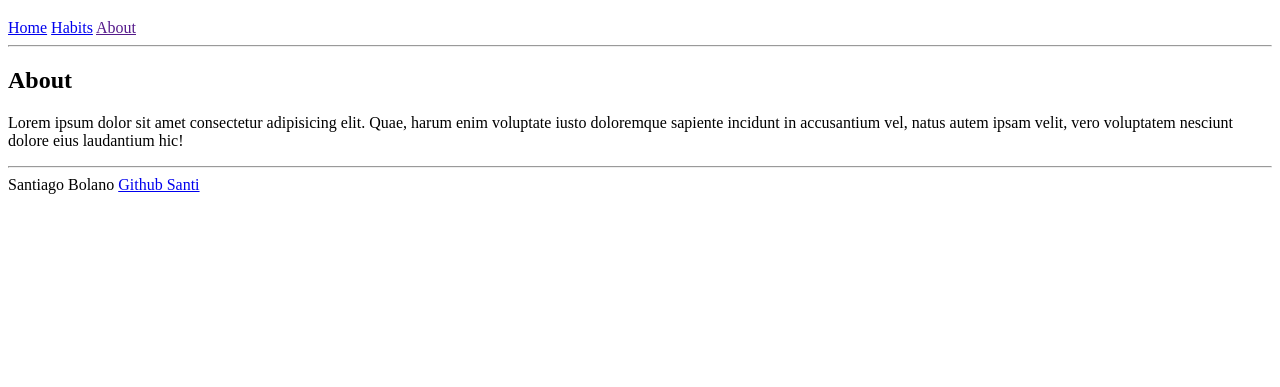
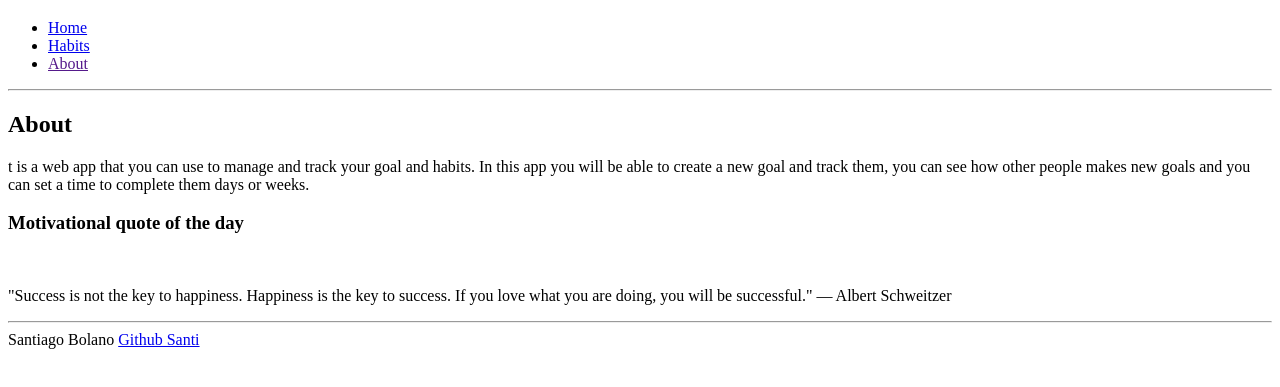
Before and after one commit to santiago28b/startup, a plain HTML site: page startup-html/about.html in a window 1280 px wide. Shown: the part 61-448 px from the top of the page. Drawn offline with Linux system fonts and the light colour scheme.

Commit message:
completed about with api of motiv quote and eveything should be working just fine

```diff
--- a/startup-html/about.html
+++ b/startup-html/about.html
@@ -8,15 +8,22 @@
 <body>
     <header>
         <h1>Habit Tracker 2024</h1>
-        <a href="index.html">Home</a>
-        <a href="habits.html">Habits</a>
-        <a href="">About</a>
+        <nav>
+            <ul>
+       <li><a href="index.html">Home</a></li>
+       <li><a href="habits.html">Habits</a></li>
+        <li><a href="">About</a></li>
+    </ul>
+    </nav>
         <hr>
        </header>
        <main>
         <h2>About</h2>
-        <p>Lorem ipsum dolor sit amet consectetur adipisicing elit. Quae, harum enim voluptate iusto doloremque sapiente incidunt in accusantium vel, natus autem ipsam velit, vero voluptatem nesciunt dolore eius laudantium hic!
+        <p>t is a web app that you can use to manage and track your goal and habits. In this app you will be able to create a new goal and track them, you can see how other people makes new goals and you can set a time to complete them days or weeks.
         </p>
+        <h3>Motivational quote of the day</h3>
+        <br>
+        <p>"Success is not the key to happiness. Happiness is the key to success. If you love what you are doing, you will be successful." — Albert Schweitzer</p>
        </main>
 
        <footer>
```
Also changed, not shown: startup-html/habits.html (+7 -3 lines).
